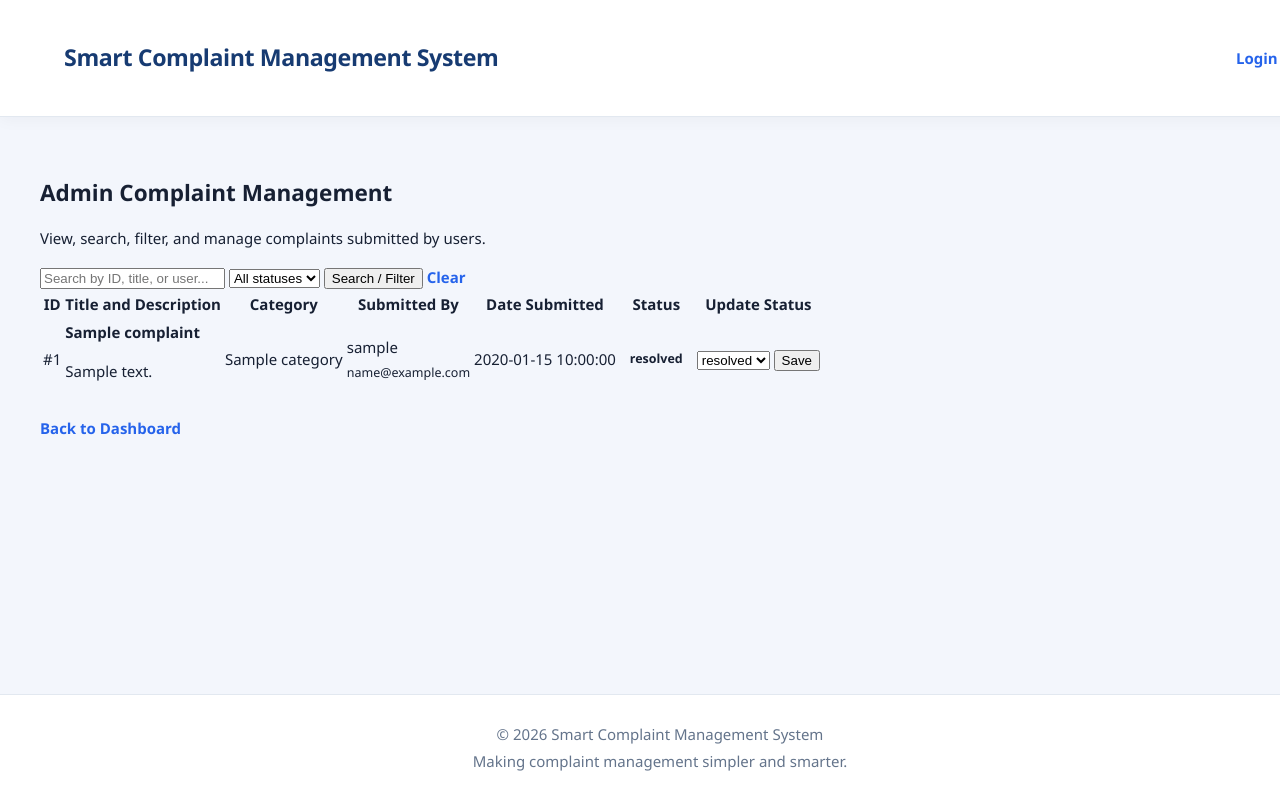
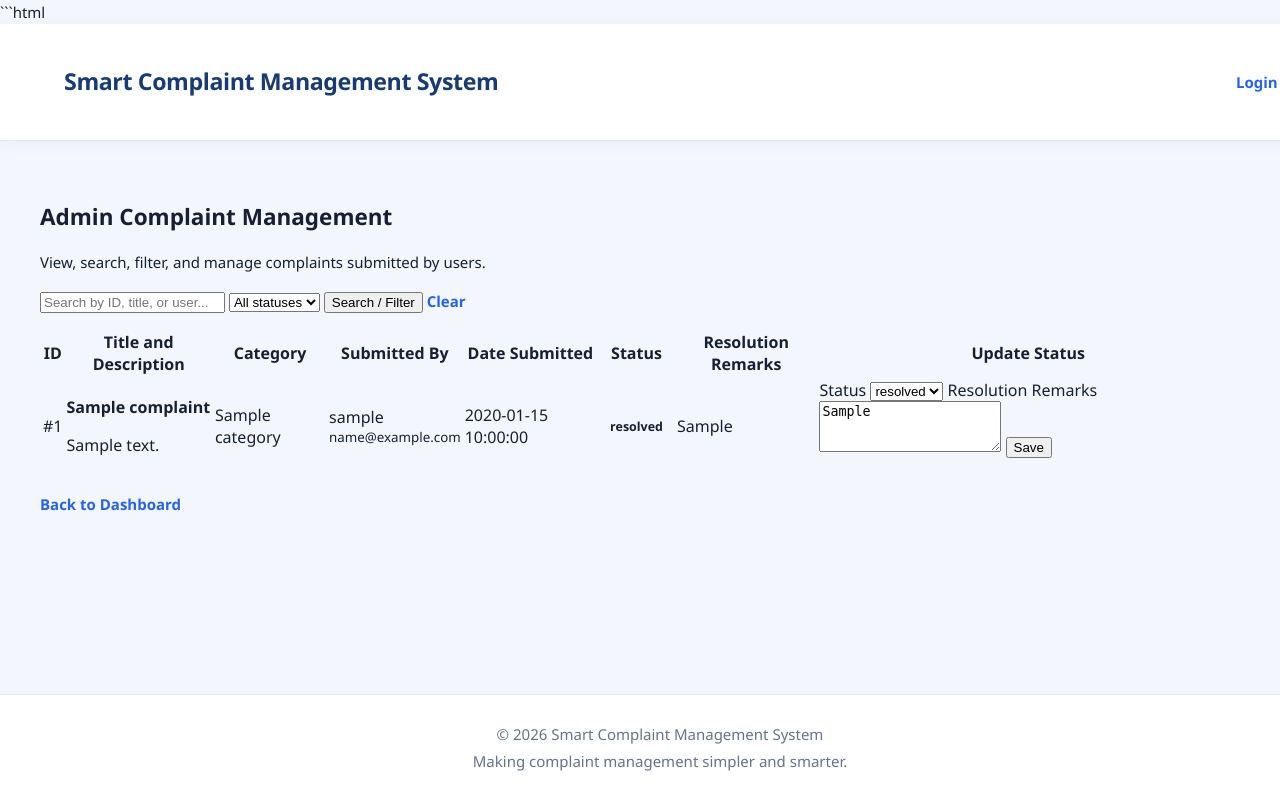
Before and after one commit to vishwasrm118-design/Smart-Complaint-Management-System, a Flask app: template templates/admin_complaints.html in a window 1280 px wide; the page is wider, and only the part inside the window is pictured. Run offline with Flask 3, Linux system fonts and the light colour scheme; the template is opened without the code that fills it: most values are stand-ins (such as "Sample title", 1, 10 or a date in 2020).

Commit message:
Add complaint resolution remarks

````diff
--- a/app.py
+++ b/app.py
@@ -2,21 +2,36 @@
 import os
 import sqlite3
 from functools import wraps
+
 from flask import (
-    Flask, abort, render_template, request, redirect,
-    url_for, session, flash, g
+    Flask,
+    abort,
+    render_template,
+    request,
+    redirect,
+    url_for,
+    session,
+    flash,
+    g,
 )
 from werkzeug.security import generate_password_hash, check_password_hash
 
 app = Flask(__name__)
+
 app.config["SECRET_KEY"] = os.environ.get(
     "SECRET_KEY", "dev-key-change-before-deployment"
 )
 app.config["DATABASE"] = os.path.join(app.root_path, "complaints.db")
 
-# Configure administrator access with a comma-separated ADMIN_EMAILS environment variable.
+# Configure administrator emails using the ADMIN_EMAILS environment variable.
 app.config["ADMIN_EMAILS"] = os.environ.get("ADMIN_EMAILS", "")
-COMPLAINT_STATUSES = ("Submitted", "In Progress", "Resolved", "Rejected")
+
+COMPLAINT_STATUSES = (
+    "Submitted",
+    "In Progress",
+    "Resolved",
+    "Rejected",
+)
 
 
 def get_db():
@@ -35,6 +50,7 @@ def close_db(error=None):
 
 def init_db():
     db = get_db()
+
     db.executescript("""
         CREATE TABLE IF NOT EXISTS users (
             id INTEGER PRIMARY KEY AUTOINCREMENT,
@@ -57,12 +73,21 @@ def init_db():
 
     columns = {
         row["name"]
-        for row in db.execute("PRAGMA table_info(complaints)").fetchall()
+        for row in db.execute(
+            "PRAGMA table_info(complaints)"
+        ).fetchall()
     }
+
     if "category" not in columns:
         db.execute(
             "ALTER TABLE complaints "
             "ADD COLUMN category TEXT NOT NULL DEFAULT 'Other'"
+        )
+
+    if "resolution_remarks" not in columns:
+        db.execute(
+            "ALTER TABLE complaints "
+            "ADD COLUMN resolution_remarks TEXT"
         )
 
     db.commit()
@@ -79,16 +104,20 @@ def login_required(view):
         if "user_id" not in session:
             flash("Please log in first.")
             return redirect(url_for("login"))
+
         return view(*args, **kwargs)
+
     return wrapped_view
 
 
 def configured_admin_emails():
     configured = app.config.get("ADMIN_EMAILS", "")
+
     if isinstance(configured, str):
         values = configured.split(",")
     else:
         values = configured
+
     return {
         str(email).strip().lower()
         for email in values
@@ -98,12 +127,20 @@ def configured_admin_emails():
 
 def current_user_is_admin():
     user_id = session.get("user_id")
+
     if user_id is None:
         return False
+
     user = get_db().execute(
-        "SELECT email FROM users WHERE id = ?", (user_id,)
+        "SELECT email FROM users WHERE id = ?",
+        (user_id,),
     ).fetchone()
-    return user is not None and user["email"].strip().lower() in configured_admin_emails()
+
+    return (
+        user is not None
+        and user["email"].strip().lower()
+        in configured_admin_emails()
+    )
 
 
 @app.context_processor
@@ -112,16 +149,21 @@ def inject_admin_access():
 
 
 def admin_required(view):
-    """Allow only logged-in users whose database email is explicitly configured as admin."""
+    """Allow access only to logged-in users configured as administrators."""
+
     @wraps(view)
     def wrapped_view(*args, **kwargs):
         if "user_id" not in session:
             flash("Please log in first.")
             return redirect(url_for("login"))
+
         if not current_user_is_admin():
             abort(403)
+
         return view(*args, **kwargs)
+
     return wrapped_view
+
 
 @app.route("/")
 def dashboard():
@@ -129,12 +171,19 @@ def dashboard():
         return redirect(url_for("login"))
 
     complaints = get_db().execute(
-        """SELECT * FROM complaints
-           WHERE user_id = ? ORDER BY id DESC""",
-        (session["user_id"],)
+        """
+        SELECT *
+        FROM complaints
+        WHERE user_id = ?
+        ORDER BY id DESC
+        """,
+        (session["user_id"],),
     ).fetchall()
 
-    return render_template("dashboard.html", complaints=complaints)
+    return render_template(
+        "dashboard.html",
+        complaints=complaints,
+    )
 
 
 @app.route("/register", methods=["GET", "POST"])
@@ -155,11 +204,14 @@ def register():
         try:
             db = get_db()
             db.execute(
-                """INSERT INTO users (name, email, password_hash)
-                   VALUES (?, ?, ?)""",
-                (name, email, generate_password_hash(password))
+                """
+                INSERT INTO users (name, email, password_hash)
+                VALUES (?, ?, ?)
+                """,
+                (name, email, generate_password_hash(password)),
             )
             db.commit()
+
         except sqlite3.IntegrityError:
             flash("An account with this email already exists.")
             return render_template("register.html")
@@ -177,7 +229,8 @@ def login():
         password = request.form.get("password", "")
 
         user = get_db().execute(
-            "SELECT * FROM users WHERE email = ?", (email,)
+            "SELECT * FROM users WHERE email = ?",
+            (email,),
         ).fetchone()
 
         if user is None or not check_password_hash(
@@ -189,6 +242,7 @@ def login():
         session.clear()
         session["user_id"] = user["id"]
         session["user_name"] = user["name"]
+
         return redirect(url_for("dashboard"))
 
     return render_template("login.html")
@@ -226,17 +280,28 @@ def lodge_complaint():
 
         db = get_db()
         cursor = db.execute(
-            """INSERT INTO complaints
-               (user_id, title, category, description)
-               VALUES (?, ?, ?, ?)""",
-            (session["user_id"], title, category, description)
+            """
+            INSERT INTO complaints
+                (user_id, title, category, description)
+            VALUES (?, ?, ?, ?)
+            """,
+            (
+                session["user_id"],
+                title,
+                category,
+                description,
+            ),
         )
         db.commit()
 
-        # The database-generated ID uniquely identifies this complaint.
         complaint_id = cursor.lastrowid
-        return redirect(url_for("track_complaint",
-                                complaint_id=complaint_id))
+
+        return redirect(
+            url_for(
+                "track_complaint",
+                complaint_id=complaint_id,
+            )
+        )
 
     return render_template("lodge_complaint.html")
 
@@ -245,9 +310,12 @@ def lodge_complaint():
 @login_required
 def track_complaint(complaint_id):
     complaint = get_db().execute(
-        """SELECT * FROM complaints
-           WHERE id = ? AND user_id = ?""",
-        (complaint_id, session["user_id"])
+        """
+        SELECT *
+        FROM complaints
+        WHERE id = ? AND user_id = ?
+        """,
+        (complaint_id, session["user_id"]),
     ).fetchone()
 
     if complaint is None:
@@ -255,9 +323,9 @@ def track_complaint(complaint_id):
         return redirect(url_for("dashboard"))
 
     return render_template(
-        "track_complaint.html", complaint=complaint
+        "track_complaint.html",
+        complaint=complaint,
     )
-
 
 
 @app.route("/admin/complaints")
@@ -266,7 +334,10 @@ def admin_complaints():
     search_query = request.args.get("q", "").strip()
     selected_status = request.args.get("status", "").strip()
 
-    if selected_status and selected_status not in COMPLAINT_STATUSES:
+    if (
+        selected_status
+        and selected_status not in COMPLAINT_STATUSES
+    ):
         selected_status = ""
 
     sql = """
@@ -277,10 +348,12 @@ def admin_complaints():
         JOIN users ON users.id = complaints.user_id
         WHERE 1 = 1
     """
+
     params = []
 
     if search_query:
         term = f"%{search_query}%"
+
         sql += """
             AND (
                 CAST(complaints.id AS TEXT) LIKE ?
@@ -290,6 +363,7 @@ def admin_complaints():
                 OR users.email LIKE ?
             )
         """
+
         params.extend([term, term, term, term, term])
 
     if selected_status:
@@ -299,9 +373,15 @@ def admin_complaints():
     sql += " ORDER BY complaints.id DESC"
 
     try:
-        complaints = get_db().execute(sql, params).fetchall()
+        complaints = get_db().execute(
+            sql,
+            params,
+        ).fetchall()
+
     except sqlite3.DatabaseError:
-        app.logger.exception("Could not load complaints for admin")
+        app.logger.exception(
+            "Could not load complaints for admin"
+        )
         flash("Unable to load complaints right now.")
         complaints = []
 
@@ -314,31 +394,80 @@ def admin_complaints():
     )
 
 
-@app.route("/admin/complaints/<int:complaint_id>/status", methods=["POST"])
+@app.route(
+    "/admin/complaints/<int:complaint_id>/status",
+    methods=["POST"],
+)
 @admin_required
 def update_complaint_status(complaint_id):
     new_status = request.form.get("status", "").strip()
+    resolution_remarks = request.form.get(
+        "resolution_remarks", ""
+    ).strip()
+
     if new_status not in COMPLAINT_STATUSES:
         flash("Invalid complaint status.")
         return redirect(url_for("admin_complaints"))
 
+    if len(resolution_remarks) > 1000:
+        flash("Resolution remarks must not exceed 1000 characters.")
+        return redirect(url_for("admin_complaints"))
+
     db = get_db()
+
     try:
-        cursor = db.execute(
-            "UPDATE complaints SET status = ? WHERE id = ?",
-            (new_status, complaint_id),
+        # Check that the complaint exists first.
+        complaint = db.execute(
+            "SELECT id FROM complaints WHERE id = ?",
+            (complaint_id,),
+        ).fetchone()
+
+        if complaint is None:
+            abort(404)
+
+        # Require remarks when resolving a complaint.
+        if new_status == "Resolved" and not resolution_remarks:
+            flash(
+                "Please enter resolution remarks before resolving "
+                "the complaint."
+            )
+            return redirect(url_for("admin_complaints"))
+
+        # Save the remarks when resolved.
+        # Preserve existing remarks when changing to another status.
+        db.execute(
+            """
+            UPDATE complaints
+            SET status = ?,
+                resolution_remarks = CASE
+                    WHEN ? = 'Resolved' THEN ?
+                    ELSE resolution_remarks
+                END
+            WHERE id = ?
+            """,
+            (
+                new_status,
+                new_status,
+                resolution_remarks,
+                complaint_id,
+            ),
         )
-        if cursor.rowcount == 0:
-            db.rollback()
-            abort(404)
+
         db.commit()
+
     except sqlite3.DatabaseError:
         db.rollback()
-        app.logger.exception("Could not update complaint status")
-        flash("Unable to update the complaint status. Please try again.")
+        app.logger.exception(
+            "Could not update complaint status"
+        )
+        flash(
+            "Unable to update the complaint status. Please try again."
+        )
         return redirect(url_for("admin_complaints"))
 
-    flash(f"Complaint #{complaint_id} status updated to {new_status}.")
+    flash(
+        f"Complaint #{complaint_id} status updated to {new_status}."
+    )
     return redirect(url_for("admin_complaints"))
 
 
--- a/templates/admin_complaints.html
+++ b/templates/admin_complaints.html
@@ -1,4 +1,4 @@
-
+```html
 {% extends "base.html" %}
 
 {% block content %}
@@ -40,33 +40,59 @@
                     <th>Submitted By</th>
                     <th>Date Submitted</th>
                     <th>Status</th>
+                    <th>Resolution Remarks</th>
                     <th>Update Status</th>
                 </tr>
             </thead>
+
             <tbody>
                 {% for complaint in complaints %}
                 <tr>
                     <td>#{{ complaint.id }}</td>
+
                     <td>
                         <strong>{{ complaint.title }}</strong>
                         <p>{{ complaint.description }}</p>
                     </td>
+
                     <td>{{ complaint.category or "Other" }}</td>
+
                     <td>
                         {{ complaint.user_name }}<br>
                         <small>{{ complaint.user_email }}</small>
                     </td>
+
                     <td>{{ complaint.created_at }}</td>
+
                     <td>
                         <span class="status-badge">
                             {{ complaint.status }}
                         </span>
                     </td>
+
+                    <td>
+                        {% if complaint.resolution_remarks %}
+                            {{ complaint.resolution_remarks }}
+                        {% else %}
+                            <span>Not provided</span>
+                        {% endif %}
+                    </td>
+
                     <td>
                         <form method="POST"
-                              action="{{ url_for('update_complaint_status',
-                                                  complaint_id=complaint.id) }}">
-                            <select name="status" required>
+                              action="{{ url_for(
+                                  'update_complaint_status',
+                                  complaint_id=complaint.id
+                              ) }}">
+
+                            <label for="status-{{ complaint.id }}">
+                                Status
+                            </label>
+
+                            <select
+                                id="status-{{ complaint.id }}"
+                                name="status"
+                                required>
                                 {% for status in complaint_statuses %}
                                 <option value="{{ status }}"
                                     {% if complaint.status == status %}selected{% endif %}>
@@ -74,6 +100,19 @@
                                 </option>
                                 {% endfor %}
                             </select>
+
+                            <label for="remarks-{{ complaint.id }}">
+                                Resolution Remarks
+                            </label>
+
+                            <textarea
+                                id="remarks-{{ complaint.id }}"
+                                name="resolution_remarks"
+                                rows="3"
+                                maxlength="1000"
+                                placeholder="Enter how the complaint was resolved..."
+                            >{{ complaint.resolution_remarks or '' }}</textarea>
+
                             <button type="submit">Save</button>
                         </form>
                     </td>
@@ -83,9 +122,12 @@
         </table>
     </div>
     {% else %}
-    <p>No complaints match your search.</p>
+        <p>No complaints match your search.</p>
     {% endif %}
 
-    <p><a href="{{ url_for('dashboard') }}">Back to Dashboard</a></p>
+    <p>
+        <a href="{{ url_for('dashboard') }}">Back to Dashboard</a>
+    </p>
 </div>
 {% endblock %}
+```
````
Also changed, not shown: templates/track_complaint.html (+14 -1 lines).
